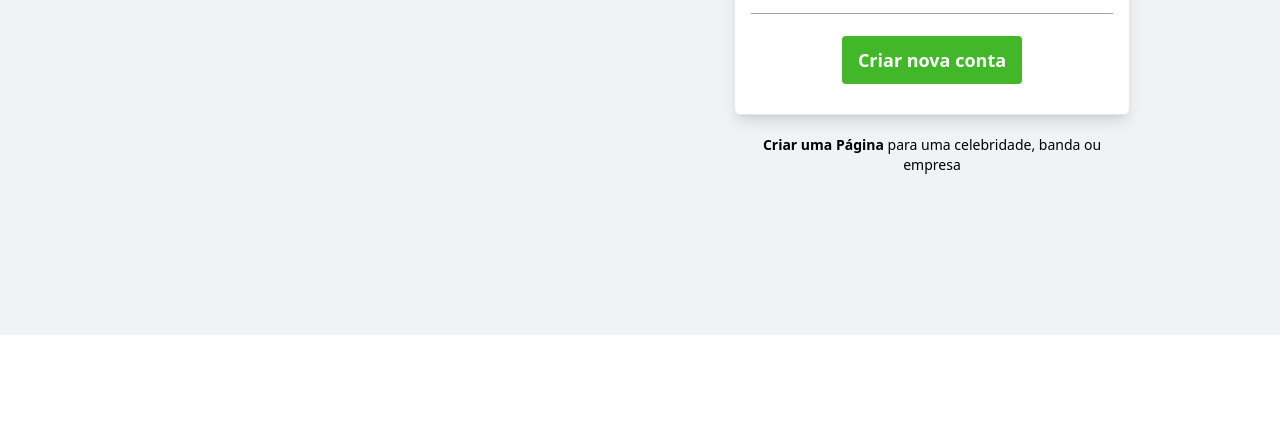
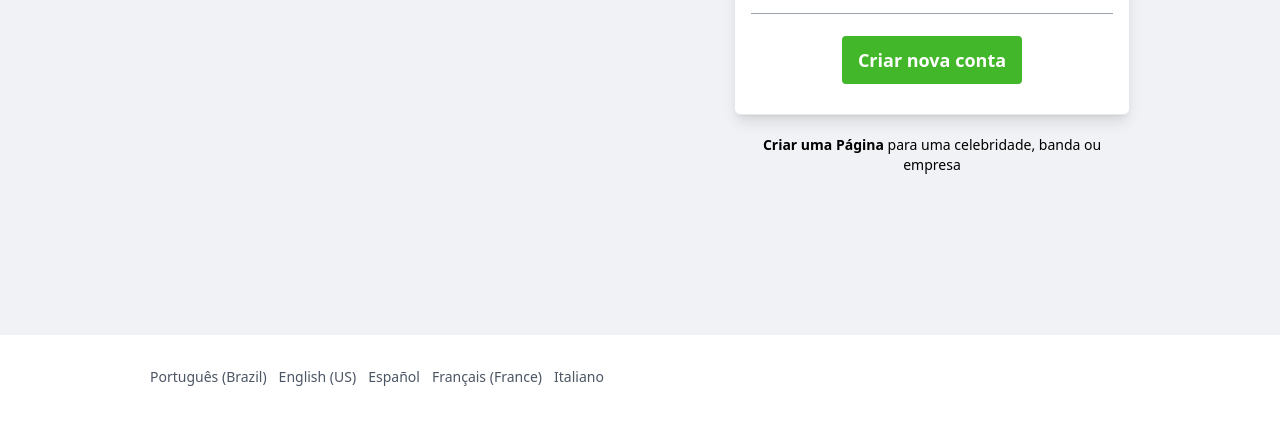
Before and after one commit to eobrunodias/tailwind-clone-facebook, a website built with Vite: page index.html in a window 1280 px wide. Shown: the part 344-768 px from the top of the page. Built offline with nearby package versions, Linux system fonts and the light colour scheme.

Commit message:
feat: add language options to footer

```diff
--- a/index.html
+++ b/index.html
@@ -74,5 +74,28 @@
         </div>
       </div>
     </main>
+    <footer>
+      <div class="md:w-980px mx-auto py-8 text-center md:text-current">
+        <div>
+          <ul class="grid grid-cols-2 md:flex text-gray-600 text-xs md:text-sm">
+            <li class="mr-3">
+              <a href="#" class="hover:underline">Português (Brazil)</a>
+            </li>
+            <li class="mr-3">
+              <a href="#" class="hover:underline">English (US)</a>
+            </li>
+            <li class="mr-3">
+              <a href="#" class="hover:underline">Español</a>
+            </li>
+            <li class="mr-3">
+              <a href="#" class="hover:underline">Français (France)</a>
+            </li>
+            <li class="mr-3">
+              <a href="#" class="hover:underline">Italiano</a>
+            </li>
+          </ul>
+        </div>
+
+    </footer>
   </body>
 </html>
```
